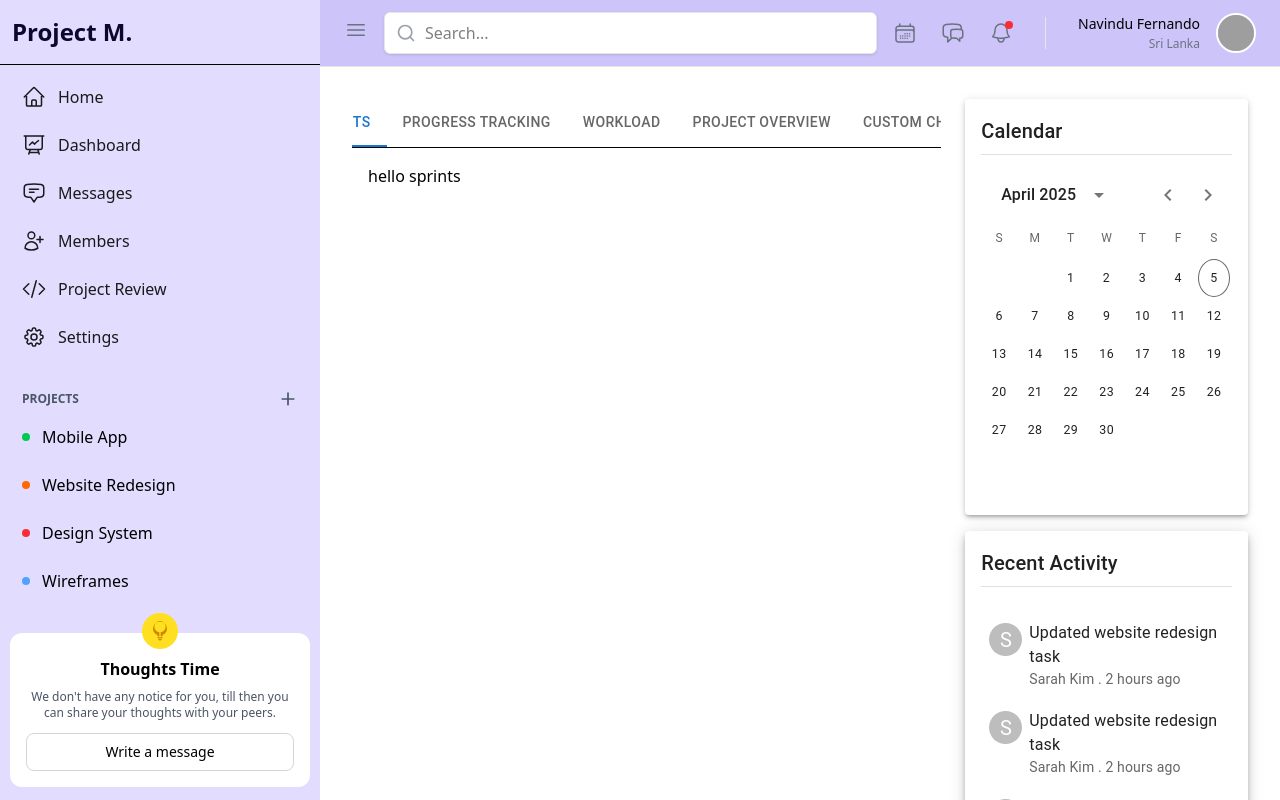
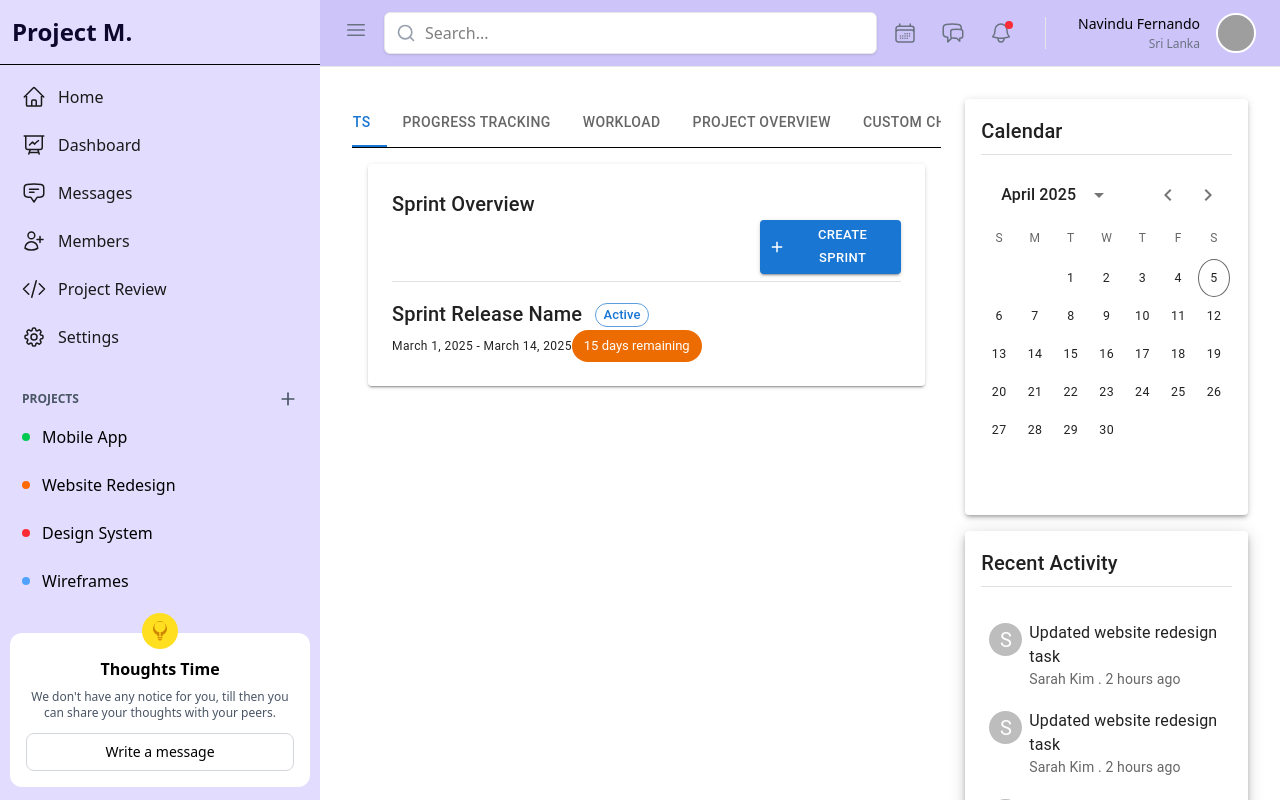
Before and after one commit to navindufernando/QUBIQ, a React (Vite) app in the folder common/sideandnavbar/: page /dashboard in a window 1280 px wide. Shown: the top 800 px of the page. Built offline with nearby package versions, Linux system fonts and the light colour scheme; grey boxes are pictures that could not be loaded.

Commit message:
Sprint tab changes

```diff
--- a/common/sideandnavbar/src/pages/Dashboard-pm/Components/Sprints/CreateSprint.tsx
+++ b/common/sideandnavbar/src/pages/Dashboard-pm/Components/Sprints/CreateSprint.tsx
@@ -1,9 +1,26 @@
+import { Button, Chip, Divider, Paper, Typography } from '@mui/material'
+import AddIcon from '@mui/icons-material/Add';
 import React from 'react'
 
 const CreateSprint = () => {
   return (
     <div>
-      hello sprints
+      <Paper elevation={2} sx={{ padding: 3 }}>
+        <Typography variant='h6' gutterBottom>
+          Sprint Overview
+          <Button variant="contained" size='small' sx={{ marginLeft: 46 }} startIcon={<AddIcon />}>
+            Create Sprint
+          </Button>
+        </Typography>
+        <Divider />
+        <Typography variant='h6' sx={{ marginTop: 2 }}>
+          Sprint Release Name <Chip sx={{ marginLeft: 1 }} label="Active" color="primary" variant="outlined" size='small' />
+        </Typography>
+        <Typography variant='caption' sx={{ marginTop: 1 }}>
+          March 1, 2025 - March 14, 2025
+        </Typography>
+        <Chip label="15 days remaining" color="warning" variant="filled" sx={{ alignSelf: 'flex-start' }} />
+      </Paper>
     </div>
   )
 }
--- a/common/sideandnavbar/src/pages/Dashboard-pm/PMDashboard.tsx
+++ b/common/sideandnavbar/src/pages/Dashboard-pm/PMDashboard.tsx
@@ -1,4 +1,3 @@
-import React from 'react'
 import { Paper, Typography, Button, Grid2 } from '@mui/material';
 import Calendar from './Components/Calendar';
 import Activity from './Components/Activity';
```
